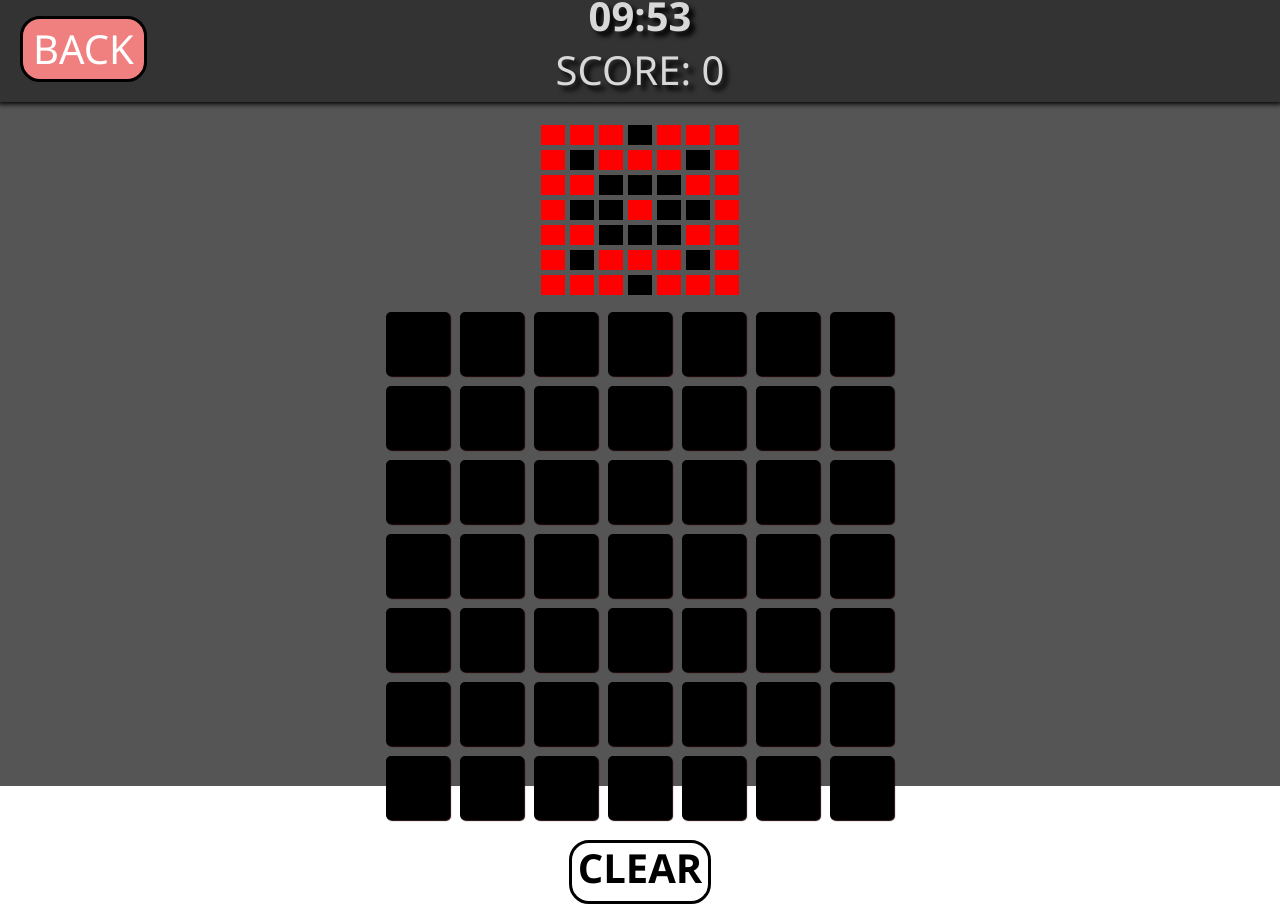
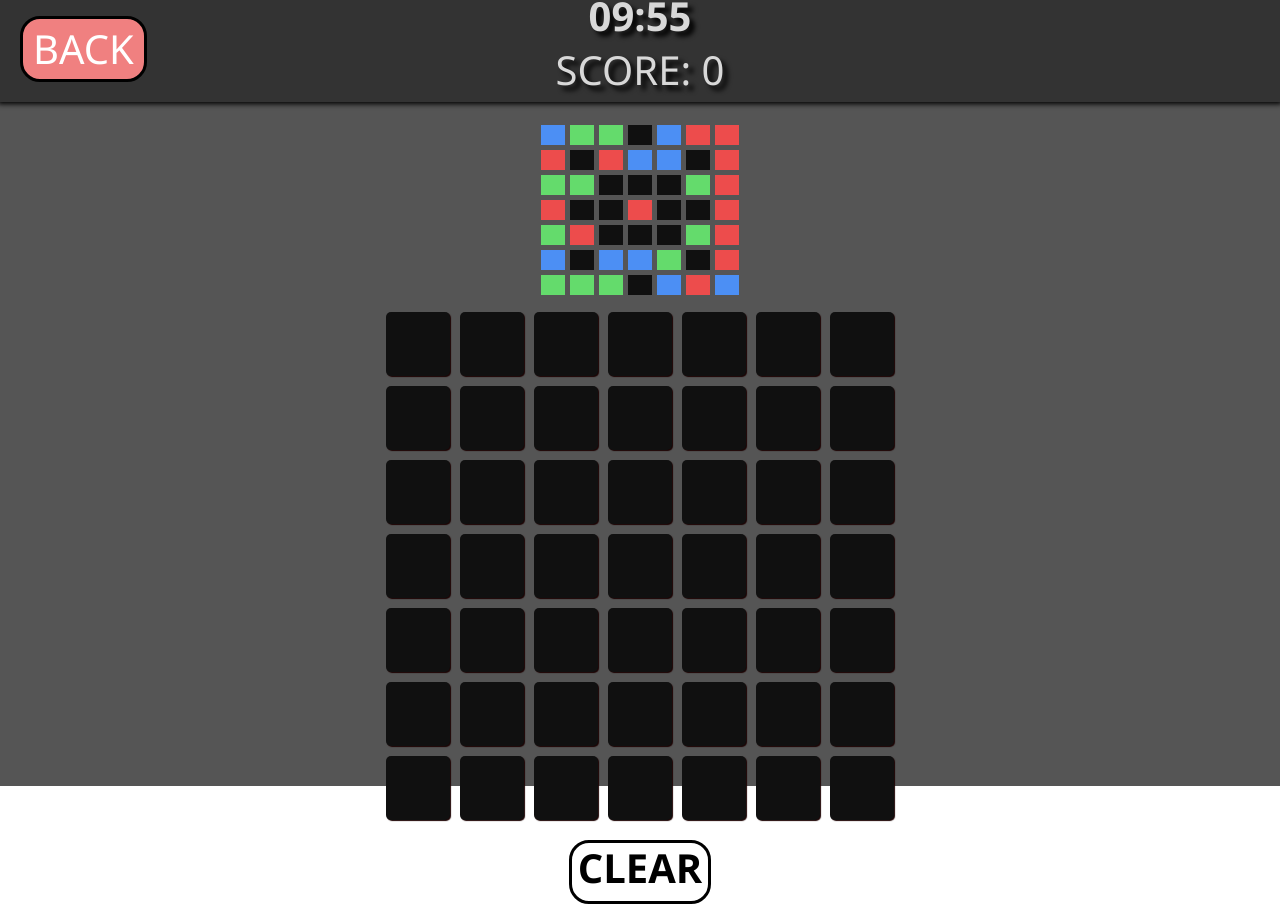
Before and after one commit to BeBo1337/PixelPaint, a React (Vite) app: page /game in a window 1280 px wide. Shown: the part 14-936 px from the top of the page. Built offline with nearby package versions, Linux system fonts and the light colour scheme; a web font is replaced by a local one.

Commit message:
synced with original

```diff
--- a/src/components/TopBar.tsx
+++ b/src/components/TopBar.tsx
@@ -12,7 +12,7 @@ const TopBar: FC<TopBarProps> = ({ timeOverFunction, score }: TopBarProps) => {
     const navigate = useNavigate()
 
     const handleClick = () => {
-        navigate('/') // Replace '/new-route' with the desired route
+        navigate('/')
     }
 
     return (
--- a/src/components/gridLayout.tsx
+++ b/src/components/gridLayout.tsx
@@ -2,6 +2,10 @@ import { useState, useEffect, FC } from 'react'
 import { Tile } from '../models'
 import styles from './styles.module.scss'
 import { clone, cloneDeep } from 'lodash'
+import { Modes } from '../utils/GameConstants'
+import { Colors } from '../utils/ColorsConstants'
+import ColorPicker from './ColorPicker'
+import { Button } from '@mui/material'
 
 interface GridLayoutProps {
     rows: number
@@ -11,6 +15,7 @@ interface GridLayoutProps {
     score?: number
     clickableCanvas?: boolean
     puzzle: Tile[]
+    gameMode?: number
     onTileClicked?: Function
     onClearClicked?: Function
 }
@@ -24,9 +29,12 @@ const GridLayout: FC<GridLayoutProps> = ({
     clickableCanvas,
     puzzle,
     onTileClicked,
-    onClearClicked
+    onClearClicked,
+    gameMode
 }: GridLayoutProps) => {
+    var prevColor = ''
     const [canvas, setCanvas] = useState(cloneDeep(puzzle))
+    const [color, setColor] = useState(Colors.TILE_COLOR_A)
     const [tileSize, setTileSize] = useState(getTileSize())
 
     useEffect(() => {
@@ -51,14 +59,50 @@ const GridLayout: FC<GridLayoutProps> = ({
         }
     }, [])
 
+    function getTileSize() {
+        const screenWidth = window.innerWidth
+        if (screenWidth < 768) {
+            return '2.8em'
+        } else {
+            return '4em'
+        }
+    }
+
     const handleMouseUp = (index: number) => {
         if (clickableCanvas) {
-            canvas[index].highlighted = !canvas[index].highlighted
+            if (gameMode === Modes.PAINT) {
+                if (!canvas[index].highlighted) {
+                    canvas[index].highlighted = true
+                    canvas[index].color = ''
+                } else if (
+                    canvas[index].highlighted &&
+                    canvas[index].color === color
+                ) {
+                    canvas[index].highlighted = false
+                    canvas[index].color = ''
+                } else {
+                    if (canvas[index].color !== color)
+                        canvas[index].highlighted = true
+                }
+                prevColor = canvas[index].color || ''
+                canvas[index].color = color
+            } else canvas[index].highlighted = !canvas[index].highlighted
             if (onTileClicked) {
-                onTileClicked(index, canvas[index].highlighted)
+                onTileClicked(
+                    index,
+                    canvas[index].highlighted,
+                    color,
+                    prevColor
+                )
             }
+            console.log('bruh1 ' + score)
             setCanvas(cloneDeep(canvas))
         }
+    }
+
+    const changeColor = (color: string) => {
+        console.log('bruh2 ' + score)
+        setColor(color)
     }
 
     const handleMouseDown = (
@@ -78,17 +122,11 @@ const GridLayout: FC<GridLayoutProps> = ({
         }
     }
 
-    function getTileSize() {
-        const screenWidth = window.innerWidth
-        if (screenWidth < 768) {
-            return '2.8em'
-        } else {
-            return '4em'
-        }
-    }
-
     return (
-        <div className={`container-fluid`} style={{ paddingTop: '10px' }}>
+        <div
+            className={`container-fluid ${styles.gridContainer}`}
+            style={{ paddingTop: '10px' }}
+        >
             {Array.from({ length: rows }, (_, i) => {
                 return (
                     <div
@@ -97,15 +135,18 @@ const GridLayout: FC<GridLayoutProps> = ({
                     >
                         {Array.from({ length: columns }, (_, j) => {
                             const index = i * columns + j
-                            const isHighlighted = canvas[index]?.highlighted
+                            const currTile = canvas[index]
+                            const isHighlighted = currTile?.highlighted
                             return (
                                 <div
                                     className={`${picture ? '' : styles.tile}`}
                                     key={`${i}-${j}`}
                                     style={{
                                         backgroundColor: isHighlighted
-                                            ? 'red'
-                                            : 'black',
+                                            ? currTile.color
+                                                ? currTile.color
+                                                : Colors.TILE_COLOR_HIGHLIGHTED
+                                            : Colors.TILE_COLOR_DEFAULT,
                                         margin: picture
                                             ? '-2.5px 2.5px'
                                             : '0px 5px',
@@ -135,6 +176,11 @@ const GridLayout: FC<GridLayoutProps> = ({
                     </div>
                 )}
             </div>
+            <div>
+                {!picture && gameMode === Modes.PAINT && (
+                    <ColorPicker changeColor={changeColor} score={score} />
+                )}
+            </div>
         </div>
     )
 }
--- a/src/components/styles.module.scss
+++ b/src/components/styles.module.scss
@@ -76,7 +76,7 @@ $color: #4c8ff4;
         background-color: rgb(255, 255, 255);
         border-radius: 20px;
         border: 3px solid black;
-        h1 {
+        h1{
             font-weight: 900;
         }
         &:hover {
@@ -143,7 +143,7 @@ $color: #4c8ff4;
     }
     p {
         border-radius: 5px;
-        max-width: 500px;
+        width: 30vw;
         &:hover {
             filter: brightness(90%);
         }
@@ -157,7 +157,7 @@ $color: #4c8ff4;
         flex-direction: column;
         gap: 10px;
         input {
-            width: 500px;
+            width: 30vw;
             text-align: center;
         }
         div {
@@ -297,7 +297,7 @@ $color: #4c8ff4;
         }
         form {
             input {
-                width: fit-content;
+                width: 90vw;
                 padding: 10px;
                 font-size: 20px;
             }
```
